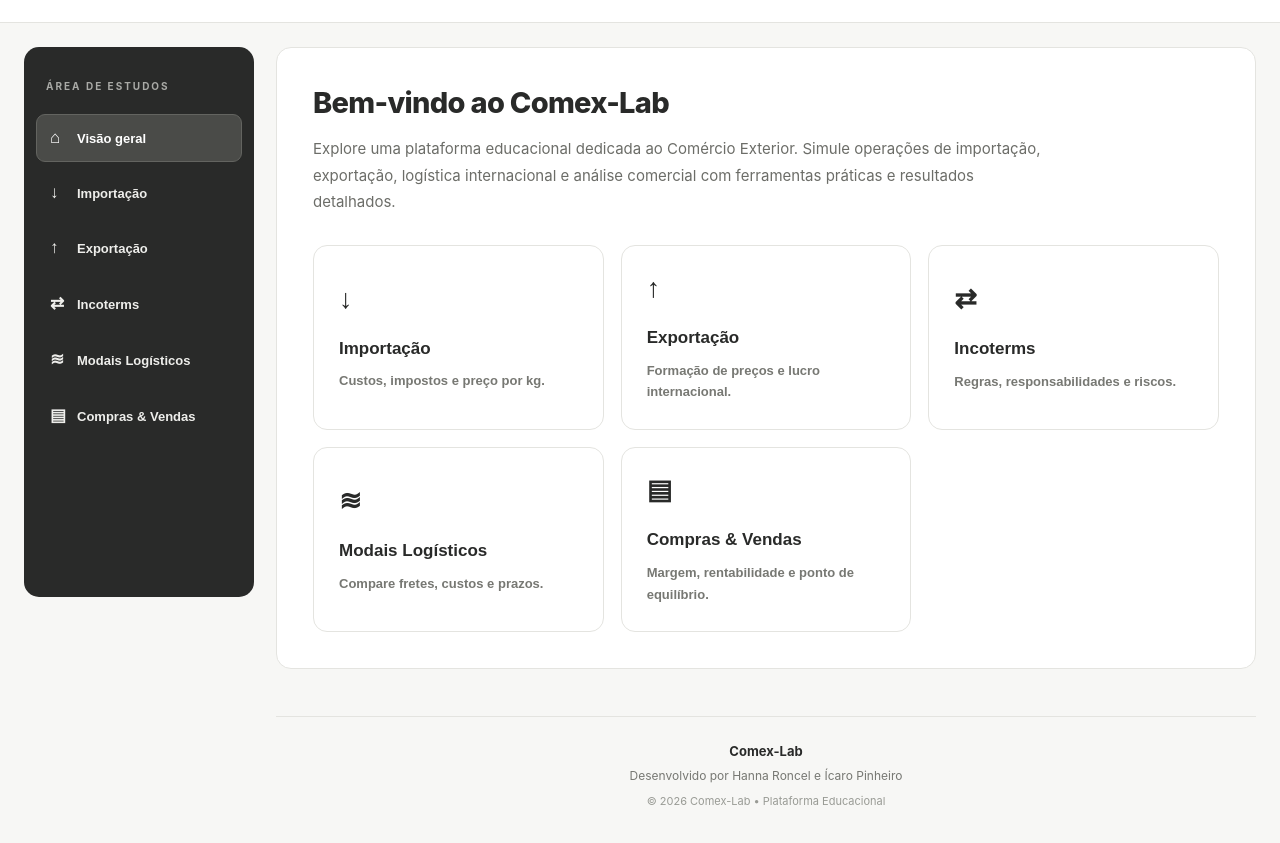
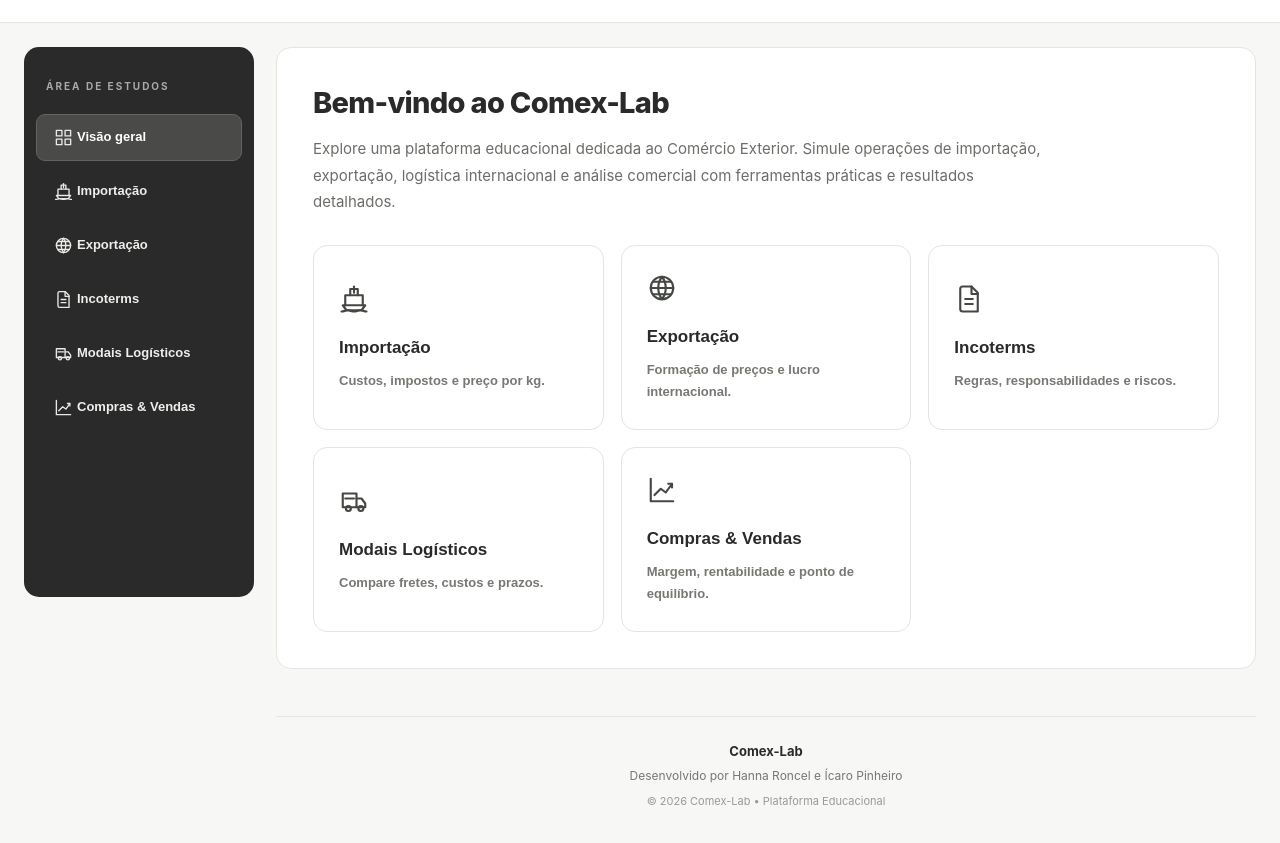
Before and after one commit to hlimaroncel/Comex-Lab, a plain HTML site: page index.html in a window 1280 px wide. Shown: the part 85-928 px from the top of the page. Drawn offline with Linux system fonts and the light colour scheme.

Commit message:
Update index.html

```diff
--- a/index.html
+++ b/index.html
@@ -3058,5 +3058,154 @@ header p {
 </script>
 <!-- FIM DOS CRÉDITOS -->
 
+<!-- COMEX-LAB — NOVOS ÍCONES PREMIUM -->
+<style>
+/* Ícones dos cartões */
+#home .home-icon {
+  display:flex !important;
+  align-items:center;
+  justify-content:flex-start;
+  margin-bottom:22px;
+  color:#454743;
+  line-height:1;
+}
+
+#home .home-icon svg {
+  display:block;
+  width:30px;
+  height:30px;
+  stroke:#454743;
+  stroke-width:1.7;
+  fill:none;
+  stroke-linecap:round;
+  stroke-linejoin:round;
+}
+
+/* Ícones do menu lateral */
+nav .nav-symbol {
+  display:inline-flex;
+  align-items:center;
+  justify-content:center;
+  width:27px;
+  vertical-align:middle;
+}
+
+nav .nav-symbol svg {
+  width:19px;
+  height:19px;
+  stroke:#E9E9E6;
+  stroke-width:1.7;
+  fill:none;
+  stroke-linecap:round;
+  stroke-linejoin:round;
+}
+
+@media(max-width:650px) {
+  nav .nav-symbol {
+    display:none;
+  }
+}
+</style>
+
+<script>
+(function() {
+  // Formas vetoriais no estilo minimalista.
+  const icons = {
+    home: [
+      '<rect x="3" y="3" width="7" height="7"/>',
+      '<rect x="14" y="3" width="7" height="7"/>',
+      '<rect x="3" y="14" width="7" height="7"/>',
+      '<rect x="14" y="14" width="7" height="7"/>'
+    ].join(""),
+
+    importacao: [
+      '<path d="M3 17h18l-3 4H6l-3-4Z"/>',
+      '<path d="M5 17V9h14v8"/>',
+      '<path d="M9 9V4h6v5"/>',
+      '<path d="M12 2v5"/>',
+      '<path d="M2 22c2 0 3-1 5-1s3 1 5 1 3-1 5-1 3 1 5 1"/>'
+    ].join(""),
+
+    exportacao: [
+      '<circle cx="12" cy="12" r="9"/>',
+      '<path d="M3 12h18"/>',
+      '<path d="M12 3a15 15 0 0 1 0 18"/>',
+      '<path d="M12 3a15 15 0 0 0 0 18"/>',
+      '<path d="M5 7h14"/>',
+      '<path d="M5 17h14"/>'
+    ].join(""),
+
+    incoterms: [
+      '<path d="M7 2h7l5 5v15H7a2 2 0 0 1-2-2V4a2 2 0 0 1 2-2Z"/>',
+      '<path d="M14 2v6h5"/>',
+      '<path d="M9 12h6"/>',
+      '<path d="M9 16h6"/>'
+    ].join(""),
+
+    modais: [
+      '<path d="M3 6h11v11H3Z"/>',
+      '<path d="M14 10h4l3 4v3h-7"/>',
+      '<circle cx="7.5" cy="18" r="2"/>',
+      '<circle cx="17.5" cy="18" r="2"/>',
+      '<path d="M5 10h7"/>'
+    ].join(""),
+
+    analise: [
+      '<path d="M3 3v18h18"/>',
+      '<path d="m6 16 5-5 4 3 5-7"/>',
+      '<path d="M17 7h3v3"/>'
+    ].join("")
+  };
+
+  function makeIcon(name) {
+    const svg = document.createElementNS(
+      "http://www.w3.org/2000/svg","svg"
+    );
+
+    svg.setAttribute("viewBox","0 0 24 24");
+    svg.setAttribute("aria-hidden","true");
+    svg.setAttribute("focusable","false");
+    svg.innerHTML = icons[name] || icons.home;
+
+    return svg;
+  }
+
+  // Atualizar cartões da página inicial.
+  const moduleIds = [
+    "importacao",
+    "exportacao",
+    "incoterms",
+    "modais",
+    "analise"
+  ];
+
+  const cards = document.querySelectorAll(
+    "#home .home-card"
+  );
+
+  cards.forEach((card,index) => {
+    const oldIcon = card.querySelector(".home-icon");
+    const moduleId = moduleIds[index];
+
+    if(!oldIcon || !moduleId)return;
+
+    oldIcon.replaceChildren(makeIcon(moduleId));
+  });
+
+  // Atualizar ícones no menu lateral.
+  document.querySelectorAll(
+    "nav button[data-module]"
+  ).forEach(button => {
+    const moduleId = button.dataset.module;
+    const oldIcon = button.querySelector(".nav-symbol");
+
+    if(!oldIcon || !icons[moduleId])return;
+
+    oldIcon.replaceChildren(makeIcon(moduleId));
+  });
+})();
+</script>
+<!-- FIM DOS NOVOS ÍCONES PREMIUM -->
+
 </body>
 </html>
```
